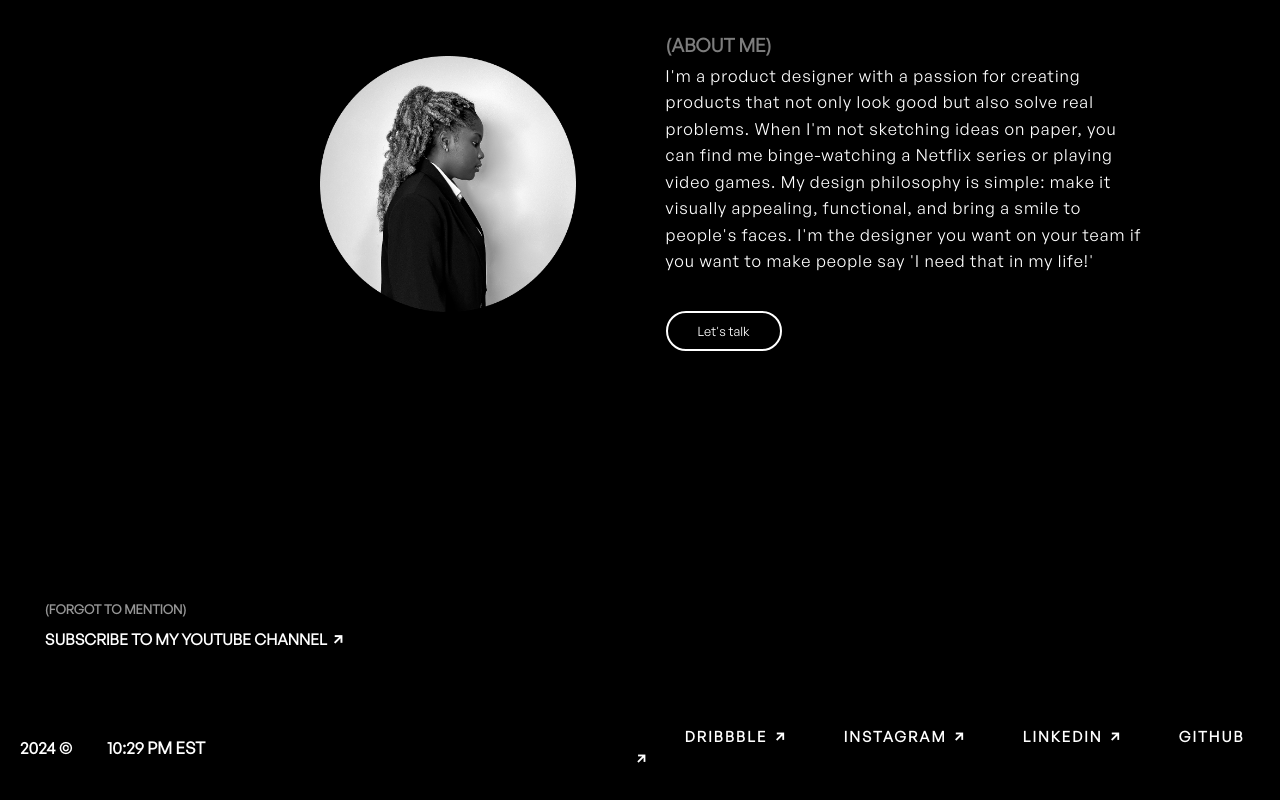
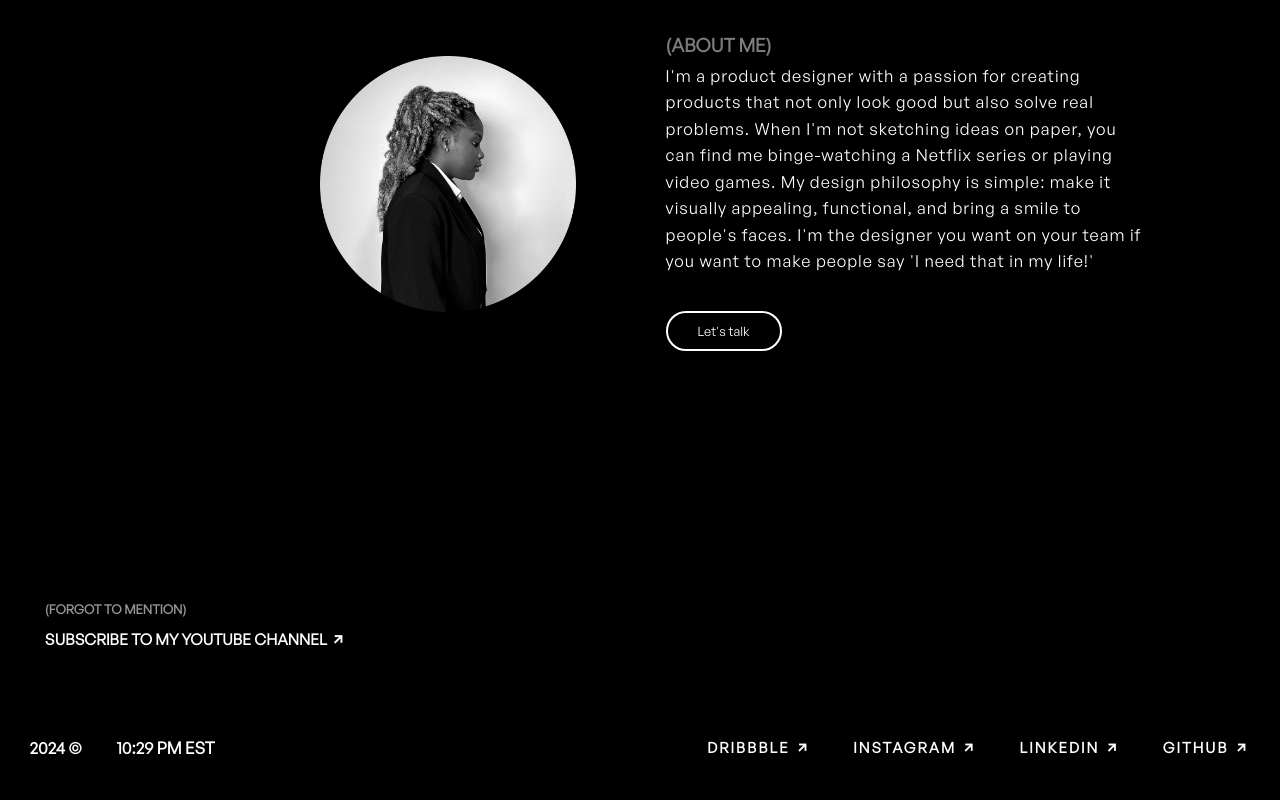
Before and after one commit to AnamuddinAhmad/Cynthia-Ugwu, a website: page index.html in a window 1280 px wide. Shown: the part 1721-2521 px from the top of the page. Drawn offline with nearby package versions, Linux system fonts and the light colour scheme; a script that the page names is missing.

Commit message:
Update style.css

```diff
--- a/style.css
+++ b/style.css
@@ -379,7 +379,7 @@ body {
 .down .downtags a {
   cursor: none;
   padding-top: 3vw;
-  margin-left: 4vw;
+  margin-left: 3vw;
   position: relative;
   text-decoration: none;
   color: white;
```
